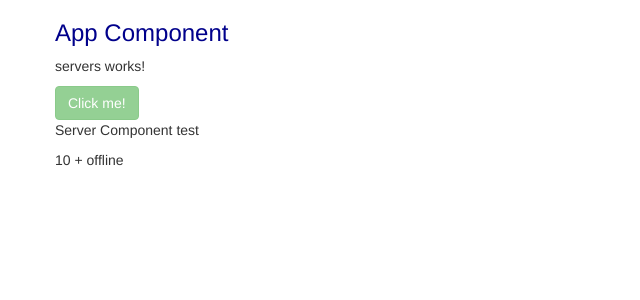
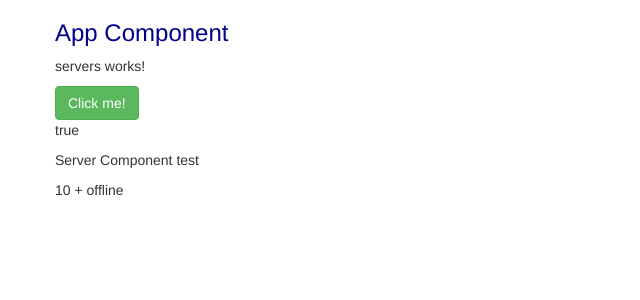
Before and after one commit to gadius/curso-angular, an Angular app: page / in a window 1280 px wide. Shown: the top 300 px of the page, without its empty margins (0-640 px from the left). Built offline with nearby package versions, Linux system fonts and the light colour scheme.

Commit message:
30- event binding

```diff
--- a/src/app/servers/servers.component.html
+++ b/src/app/servers/servers.component.html
@@ -1,2 +1,3 @@
 <p>servers works!</p>
-<button class="btn btn-success" [disabled] = "allowNewServer">Click me!</button>
+<button class="btn btn-success" [disabled]="!allowNewServer" (click)="onServersCreated()">Click me!</button>
+<p>{{ allowNewServer }}</p>
--- a/src/app/servers/servers.component.ts
+++ b/src/app/servers/servers.component.ts
@@ -19,4 +19,8 @@ export class ServersComponent implements OnInit {
   ngOnInit(): void {
   }
 
+  onServersCreated(){
+    alert("hola");
+  }
+
 }
```
